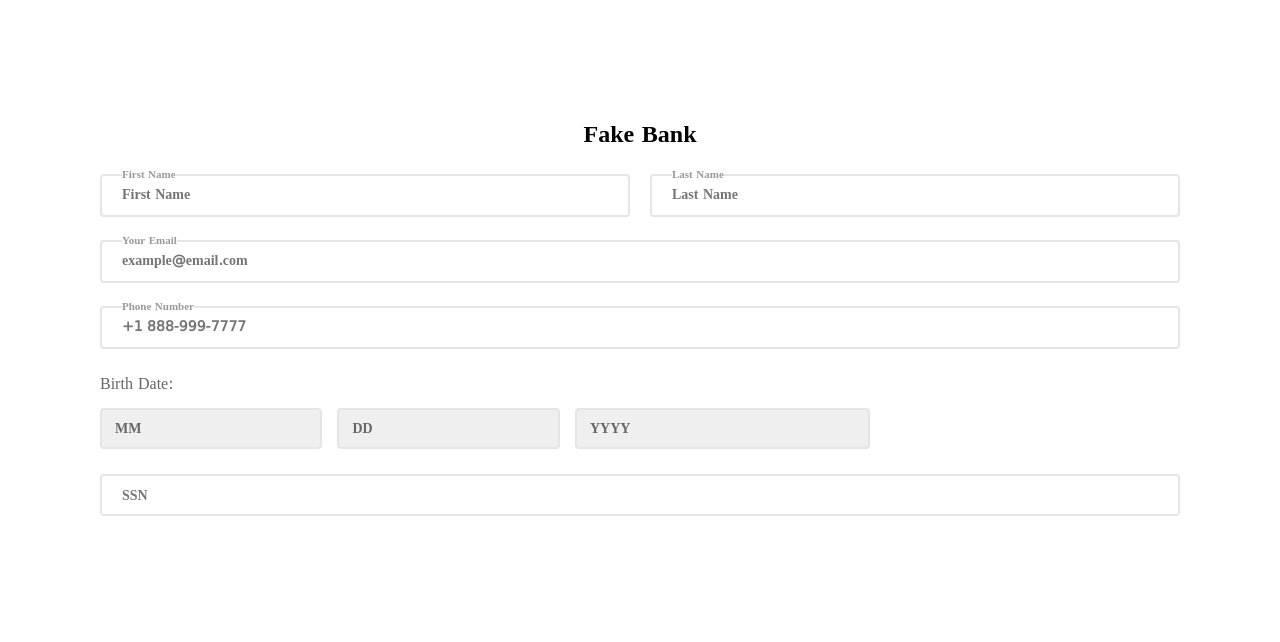
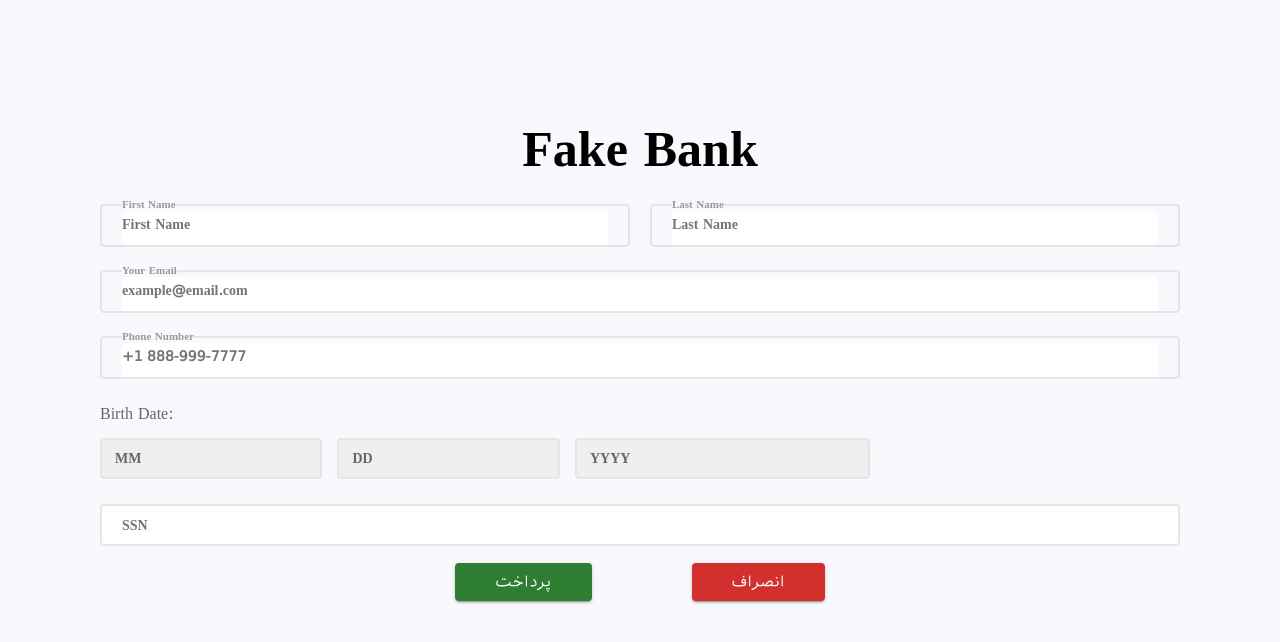
Before and after one commit to aynazheydariafshar/ecommerce-pet-shop, a React (Create React App) app in the folder ecommerce/: page /bank-fake in a window 1280 px wide. Shown: the top 642 px of the page. Built offline with nearby package versions, Linux system fonts and the light colour scheme.

Commit message:
feat : add 2 button

```diff
--- a/ecommerce/src/Pages/BankFake.js
+++ b/ecommerce/src/Pages/BankFake.js
@@ -1,3 +1,5 @@
+import { Button } from '@mui/material';
+import { Box } from '@mui/system';
 import 'styles/fakebank.css'
 const BankFake = () => {
     return (
@@ -74,7 +76,22 @@ const BankFake = () => {
 			            </section>
 		        	</div>
 		        </form>
-
+                <Box sx={{display : 'flex' , justifyContent : 'center'}}>
+                    <Button
+                        color="success"
+                        variant="contained"
+                        sx={{marginX : '50px' , paddingX : '40px' , fontSize:'15px'}}
+                    >
+                        پرداخت
+                    </Button>
+                    <Button
+                     color="error"
+                     variant="contained"
+                     sx={{marginX : '50px' , paddingX : '40px' , fontSize:'15px'}}
+                    >
+                    انصراف
+                    </Button>
+                </Box>
 			</div>
 		</div>
     )
--- a/ecommerce/src/styles/fakebank.css
+++ b/ecommerce/src/styles/fakebank.css
@@ -2,11 +2,14 @@
 	width: 100%;
 	display: flex;
     padding: 100px;
+    background-color: #F8F9FD ;
+    height: 100vh;
 }
 
 h1{
     text-align: center;
     margin: 20px 0;
+    font-size: 50px;
 }
 
 .form-v1-content .wizard-form {
```
